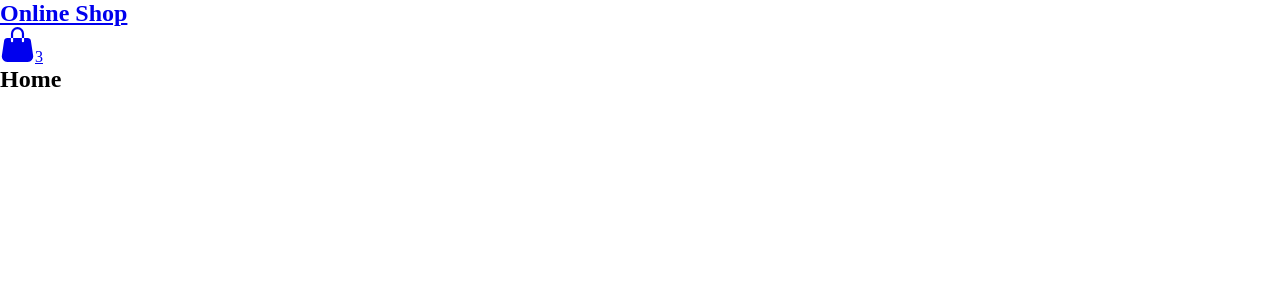
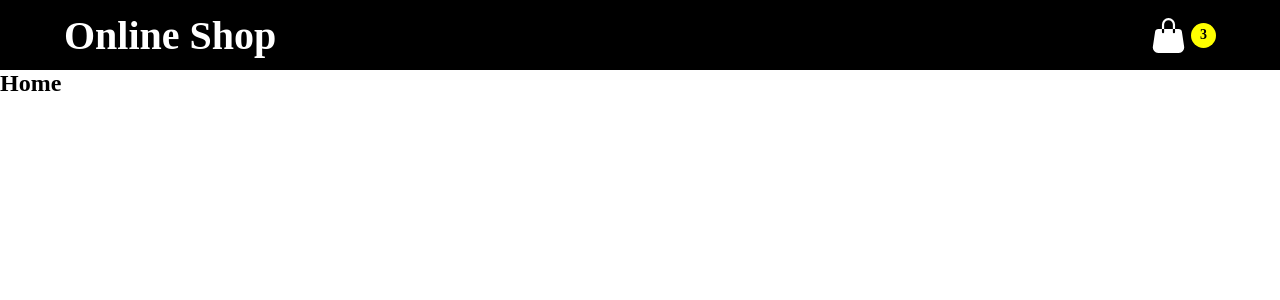
Before and after one commit to zprpic/react-redux-online-shop, a React (Create React App) app in the folder client/: page / in a window 1280 px wide. Shown: the top 300 px of the page. Built offline with nearby package versions, Linux system fonts and the light colour scheme.

Commit message:
Navbar styled... notfound component next

```diff
--- a/client/src/App.css
+++ b/client/src/App.css
@@ -5,3 +5,42 @@
   margin: 0;
   box-sizing: border-box;
 }
+
+/* NavBar */
+
+.nav-bar {
+  height: 70px;
+  background-color: black;
+  display: flex;
+  justify-content: space-between;
+  align-items: center;
+  padding: 0 4rem;
+}
+
+.nav-bar a {
+  text-decoration: none;
+  color: white;
+}
+
+.nav-bar h2 {
+  font-size: 40px;
+}
+
+.nav-bag {
+  display: flex;
+  align-items: center;
+}
+
+.nav-bag .bag-quantity {
+  display: flex;
+  align-items: center;
+  justify-content: center;
+  height: 25px;
+  width: 25px;
+  background-color: yellow;
+  border-radius: 50%;
+  font-size: 14px;
+  font-weight: 700;
+  color: black;
+  margin-left: 5px;
+}
```
